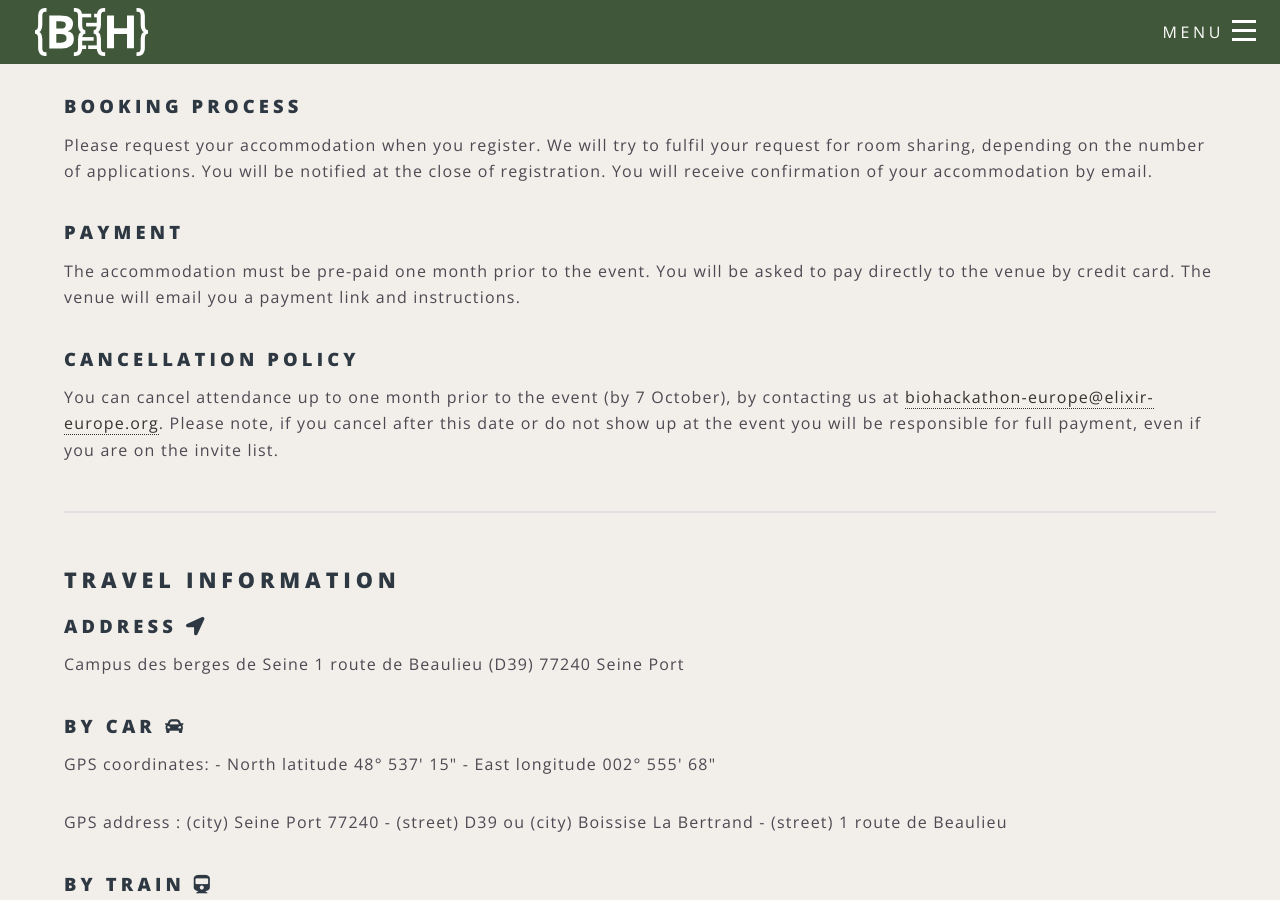
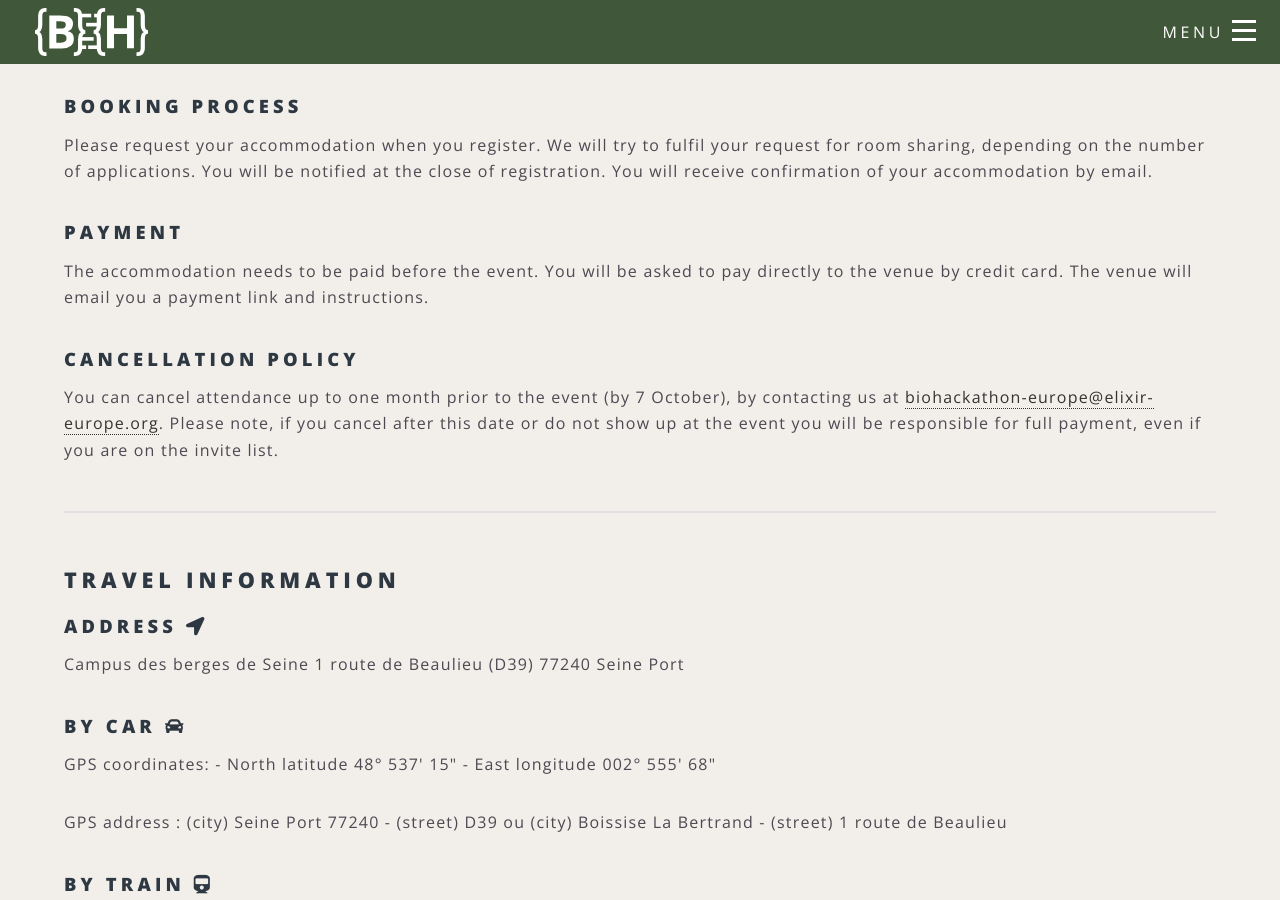
Before and after one commit to elixir-europe/biohackathon-europe-2022, a Jekyll site: the page built from venue.html, in a window 1280 px wide and 900 px high, scrolled down 1389 px. Built offline with Jekyll 4.4.1, drawn with Linux system fonts in a browser that asks for light colours; nearby versions of some CDN libraries.

Commit message:
Updating accommodation payment info

```diff
--- a/venue.html
+++ b/venue.html
@@ -59,7 +59,7 @@ body_class: venue
     </p>
     <h3>Payment</h3>
     <p>
-        The accommodation must be pre-paid one month prior to the event. You will be asked to pay directly to the venue by credit card. The venue will email you a payment link and instructions.
+        The accommodation needs to be paid before the event. You will be asked to pay directly to the venue by credit card. The venue will email you a payment link and instructions.
     </p>
     <h3>Cancellation policy</h3>
     <p>
```
